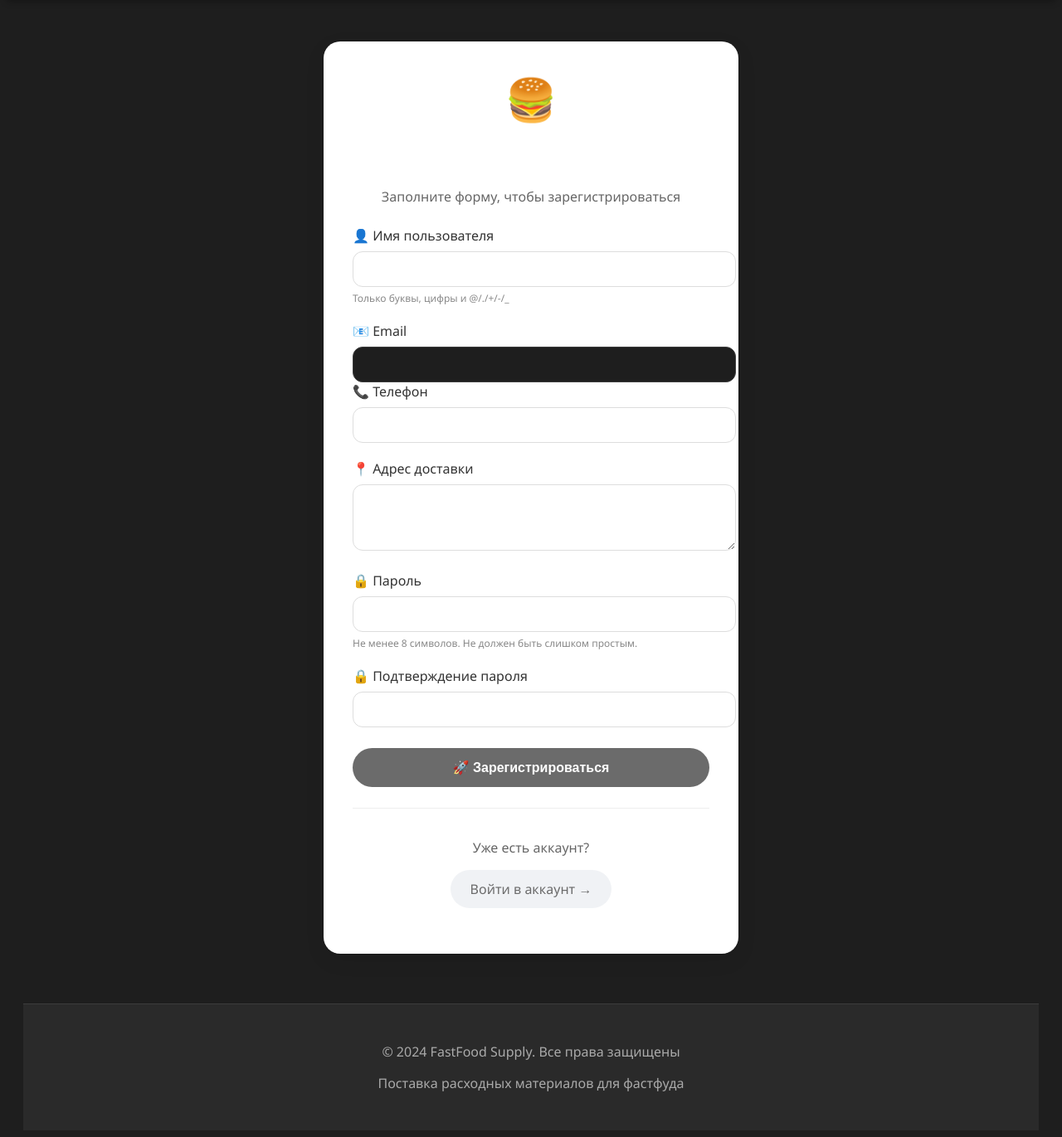
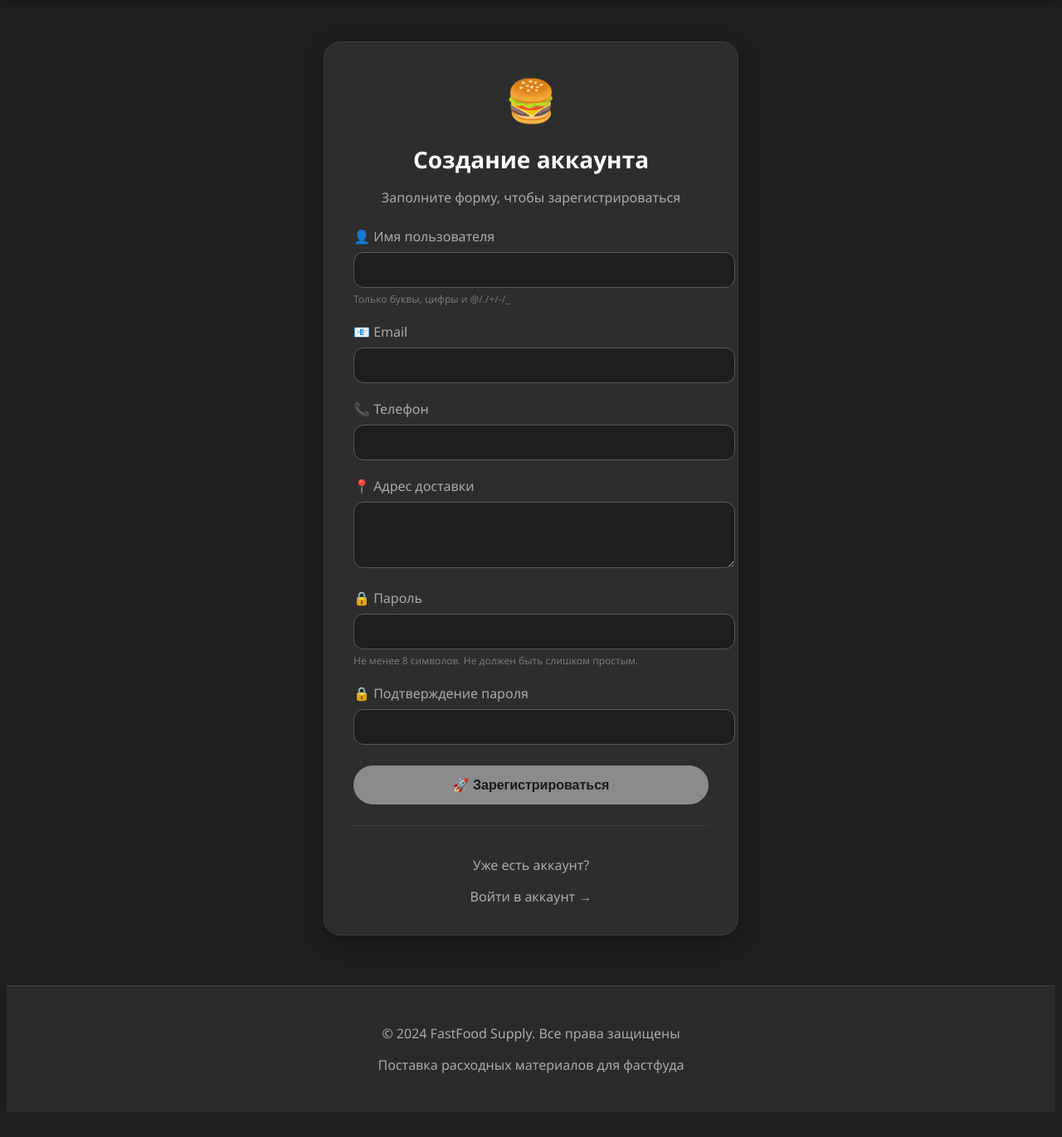
Before and after one commit to prohorenkov413-png/fastfood-supply, a Django app: page /register/ in a window 1280 px wide. Shown: the part 68-1439 px from the top of the page at 83% size. After the commit the page ends 1362 px from the top, so only its background shows below. Run offline with Django 5.2, Linux system fonts and the light colour scheme.

Commit message:
Серые поля ввода и метки

```diff
--- a/shop/templates/shop/register.html
+++ b/shop/templates/shop/register.html
@@ -2,21 +2,21 @@
 {% block content %}
 
 <div style="max-width: 500px; margin: 50px auto;">
-    <div style="background: white; border-radius: 20px; padding: 35px; box-shadow: 0 8px 25px rgba(0,0,0,0.08);">
+    <div style="background: #2d2d2d; border-radius: 20px; padding: 35px; box-shadow: 0 8px 25px rgba(0,0,0,0.3); border: 1px solid #3d3d3d;">
 
         <div style="text-align: center; margin-bottom: 25px;">
             <div style="font-size: 50px;">🍔</div>
-            <h1 style="font-size: 28px; margin-bottom: 8px;">Создание аккаунта</h1>
-            <p style="color: #666;">Заполните форму, чтобы зарегистрироваться</p>
+            <h1 style="font-size: 28px; margin-bottom: 8px; color: white;">Создание аккаунта</h1>
+            <p style="color: #aaaaaa;">Заполните форму, чтобы зарегистрироваться</p>
         </div>
 
         <form method="post">
             {% csrf_token %}
 
             {% if form.errors %}
-           <div style="background: #2d2d2d; border-radius: 20px; padding: 35px; box-shadow: 0 8px 25px rgba(0,0,0,0.3); border: 1px solid #3d3d3d;">
-                <div style="color: #856404; font-weight: 500;">⚠️ Пожалуйста, исправьте ошибки:</div>
-                <ul style="margin: 10px 0 0 20px; color: #856404;">
+            <div style="background: #332d00; border: 1px solid #665c00; border-radius: 12px; padding: 15px; margin-bottom: 20px;">
+                <div style="color: #ffd966; font-weight: 500;">⚠️ Пожалуйста, исправьте ошибки:</div>
+                <ul style="margin: 10px 0 0 20px; color: #ffd966;">
                     {% for field in form %}
                         {% for error in field.errors %}
                             <li>{{ error }}</li>
@@ -27,69 +27,51 @@
             {% endif %}
 
             <div style="margin-bottom: 20px;">
-                <label style="display: block; margin-bottom: 8px; font-weight: 500; color: #333;">
-                    👤 Имя пользователя
-                </label>
+                <label style="display: block; margin-bottom: 8px; font-weight: 500; color: #aaaaaa;">👤 Имя пользователя</label>
                 <input type="text" name="username" value="{{ form.username.value|default:'' }}" required
-                       style="width: 100%; padding: 12px 15px; border: 1px solid #ddd; border-radius: 12px; font-size: 15px;">
-                <div style="font-size: 12px; color: #888; margin-top: 5px;">
-                    Только буквы, цифры и @/./+/-/_
-                </div>
+                       style="width: 100%; padding: 12px 15px; border: 1px solid #5a5a5a; border-radius: 12px; font-size: 15px; background: #1e1e1e; color: #cccccc;">
+                <div style="font-size: 12px; color: #777777; margin-top: 5px;">Только буквы, цифры и @/./+/-/_</div>
             </div>
 
             <div style="margin-bottom: 20px;">
-                <label style="display: block; margin-bottom: 8px; font-weight: 500; color: #333;">
-                    📧 Email
-                </label>
+                <label style="display: block; margin-bottom: 8px; font-weight: 500; color: #aaaaaa;">📧 Email</label>
                 <input type="email" name="email" value="{{ form.email.value|default:'' }}" required
-                       style="width: 100%; padding: 12px 15px; border: 1px solid #3d3d3d; border-radius: 12px; font-size: 15px; background: #1e1e1e; color: white;"
+                       style="width: 100%; padding: 12px 15px; border: 1px solid #5a5a5a; border-radius: 12px; font-size: 15px; background: #1e1e1e; color: #cccccc;">
             </div>
 
             <div style="margin-bottom: 20px;">
-                <label style="display: block; margin-bottom: 8px; font-weight: 500; color: #333;">
-                    📞 Телефон
-                </label>
+                <label style="display: block; margin-bottom: 8px; font-weight: 500; color: #aaaaaa;">📞 Телефон</label>
                 <input type="text" name="phone" value="{{ form.phone.value|default:'' }}" required
-                       style="width: 100%; padding: 12px 15px; border: 1px solid #ddd; border-radius: 12px; font-size: 15px;">
+                       style="width: 100%; padding: 12px 15px; border: 1px solid #5a5a5a; border-radius: 12px; font-size: 15px; background: #1e1e1e; color: #cccccc;">
             </div>
 
             <div style="margin-bottom: 20px;">
-                <label style="display: block; margin-bottom: 8px; font-weight: 500; color: #333;">
-                    📍 Адрес доставки
-                </label>
+                <label style="display: block; margin-bottom: 8px; font-weight: 500; color: #aaaaaa;">📍 Адрес доставки</label>
                 <textarea name="address" rows="3" required
-                          style="width: 100%; padding: 12px 15px; border: 1px solid #ddd; border-radius: 12px; font-size: 15px;">{{ form.address.value|default:'' }}</textarea>
+                          style="width: 100%; padding: 12px 15px; border: 1px solid #5a5a5a; border-radius: 12px; font-size: 15px; background: #1e1e1e; color: #cccccc;">{{ form.address.value|default:'' }}</textarea>
             </div>
 
             <div style="margin-bottom: 20px;">
-                <label style="display: block; margin-bottom: 8px; font-weight: 500; color: #333;">
-                    🔒 Пароль
-                </label>
+                <label style="display: block; margin-bottom: 8px; font-weight: 500; color: #aaaaaa;">🔒 Пароль</label>
                 <input type="password" name="password1" required
-                       style="width: 100%; padding: 12px 15px; border: 1px solid #ddd; border-radius: 12px; font-size: 15px;">
-                <div style="font-size: 12px; color: #888; margin-top: 5px;">
-                    Не менее 8 символов. Не должен быть слишком простым.
-                </div>
+                       style="width: 100%; padding: 12px 15px; border: 1px solid #5a5a5a; border-radius: 12px; font-size: 15px; background: #1e1e1e; color: #cccccc;">
+                <div style="font-size: 12px; color: #777777; margin-top: 5px;">Не менее 8 символов. Не должен быть слишком простым.</div>
             </div>
 
             <div style="margin-bottom: 25px;">
-                <label style="display: block; margin-bottom: 8px; font-weight: 500; color: #333;">
-                    🔒 Подтверждение пароля
-                </label>
+                <label style="display: block; margin-bottom: 8px; font-weight: 500; color: #aaaaaa;">🔒 Подтверждение пароля</label>
                 <input type="password" name="password2" required
-                       style="width: 100%; padding: 12px 15px; border: 1px solid #ddd; border-radius: 12px; font-size: 15px;">
+                       style="width: 100%; padding: 12px 15px; border: 1px solid #5a5a5a; border-radius: 12px; font-size: 15px; background: #1e1e1e; color: #cccccc;">
             </div>
 
-            <button type="submit" style="width: 100%; background: #6b6b6b; color: white; padding: 14px; border: none; border-radius: 40px; font-size: 16px; font-weight: 600; cursor: pointer; transition: background 0.2s;">
+            <button type="submit" style="width: 100%; background: #8b8b8b; color: #1a1a1a; font-weight: 700; padding: 14px; border: none; border-radius: 40px; font-size: 16px; cursor: pointer;">
                 🚀 Зарегистрироваться
             </button>
         </form>
 
-        <div style="text-align: center; margin-top: 25px; padding-top: 20px; border-top: 1px solid #eee;">
-            <p style="color: #666;">Уже есть аккаунт?</p>
-            <a href="/login/" style="display: inline-block; background: #f0f2f5; color: #6b6b6b; padding: 12px 24px; border-radius: 40px; text-decoration: none; font-weight: 500;">
-                Войти в аккаунт →
-            </a>
+        <div style="text-align: center; margin-top: 25px; padding-top: 20px; border-top: 1px solid #3d3d3d;">
+            <p style="color: #aaaaaa;">Уже есть аккаунт?</p>
+            <a href="/login/" style="color: #adadad; text-decoration: none;">Войти в аккаунт →</a>
         </div>
 
     </div>
```
